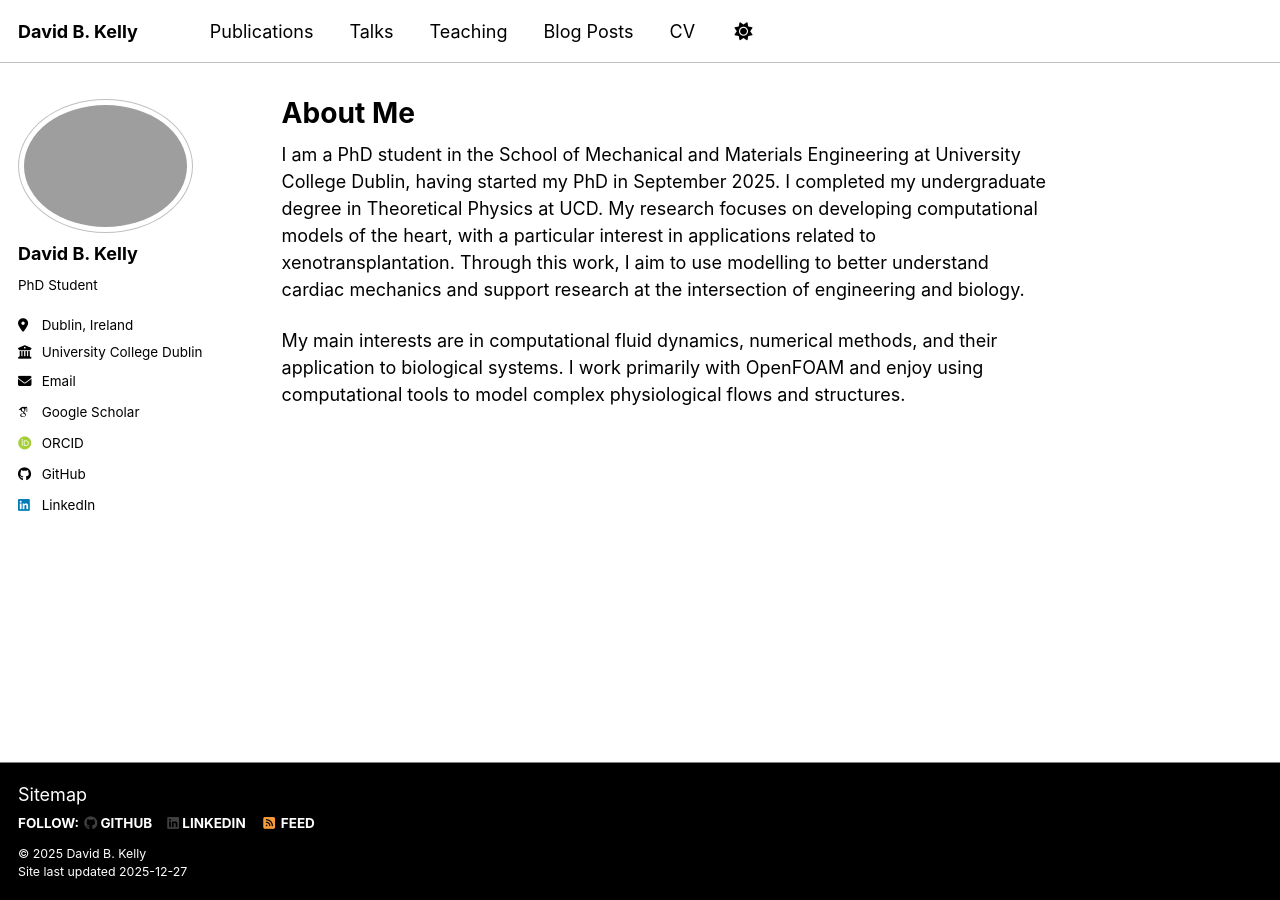
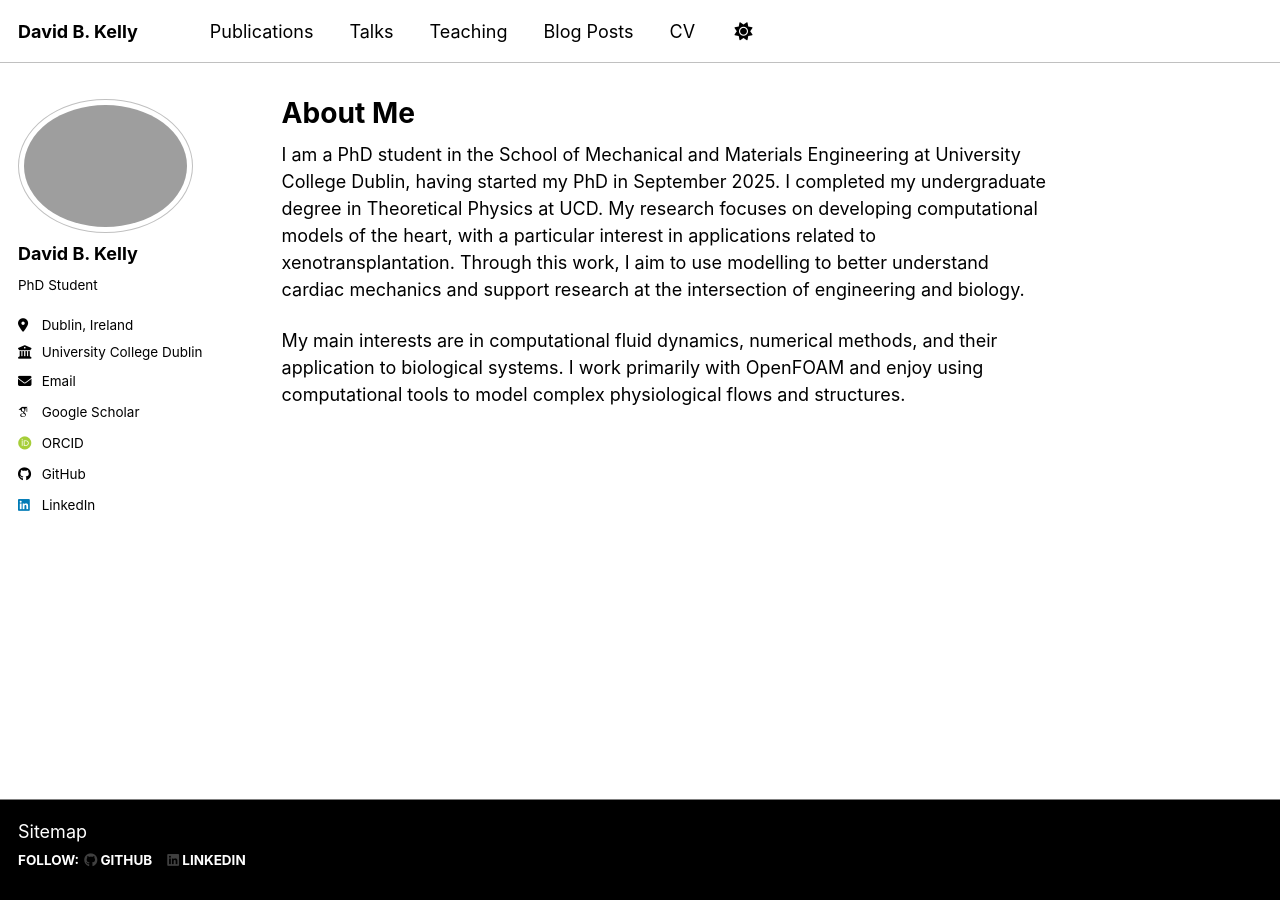
Before and after one commit to davidbkelly/davidbkelly.github.io, a Jekyll site: the page built from _pages/about.md, in a window 1280 px wide. Built offline with Jekyll 4.4.1, drawn with Linux system fonts in a browser that asks for light colours; some web fonts are replaced; a script bundle is joined from its source files by our own code; library files that are not in the unit come from our copies.

Commit message:
Refactor footer.html to simplify social links

```diff
--- a/_includes/footer.html
+++ b/_includes/footer.html
@@ -1,6 +1,6 @@
 {% include base_path %}
 
-{% if site.author.github or site.author.linkedin or site.author.bitbucket or site.atom_feed.hide != true %}
+{% if site.author.github or site.author.linkedin or site.author.bitbucket %}
 <div class="page__footer-follow">
   <ul class="social-icons">
     {% if site.data.ui-text[site.locale].follow_label %}
@@ -8,25 +8,12 @@
     {% endif %}
 
     {% if site.author.github %}
-      <li><a href="https://github.com/{{ site.author.github }}"><i class="fab fa-github" aria-hidden="true"></i> GitHub</a></li>
+      <li><a href="https://github.com/{{ site.author.github }}"><i class="fab fa-github"></i> GitHub</a></li>
     {% endif %}
 
     {% if site.author.linkedin %}
-      <li><a href="https://www.linkedin.com/in/{{ site.author.linkedin }}/"><i class="fab fa-linkedin" aria-hidden="true"></i> LinkedIn</a></li>
-    {% endif %}
-
-    {% if site.author.bitbucket %}
-      <li><a href="https://bitbucket.org/{{ site.author.bitbucket }}"><i class="fab fa-bitbucket" aria-hidden="true"></i> Bitbucket</a></li>
-    {% endif %}
-
-    {% if site.atom_feed.hide != true %}
-      <li><a href="{% if site.atom_feed.path %}{{ site.atom_feed.path }}{% else %}{{ base_path }}/feed.xml{% endif %}"><i class="fa fa-fw fa-rss-square" aria-hidden="true"></i> {{ site.data.ui-text[site.locale].feed_label | default: "Feed" }}</a></li>
+      <li><a href="https://www.linkedin.com/in/{{ site.author.linkedin }}/"><i class="fab fa-linkedin"></i> LinkedIn</a></li>
     {% endif %}
   </ul>
 </div>
 {% endif %}
-
-<div class="page__footer-copyright">
-  &copy; {{ site.time | date: '%Y' }} {{ site.name | default: site.title }} <br>
-  Site last updated {{ "now" | date: '%Y-%m-%d' }}
-</div>
```
